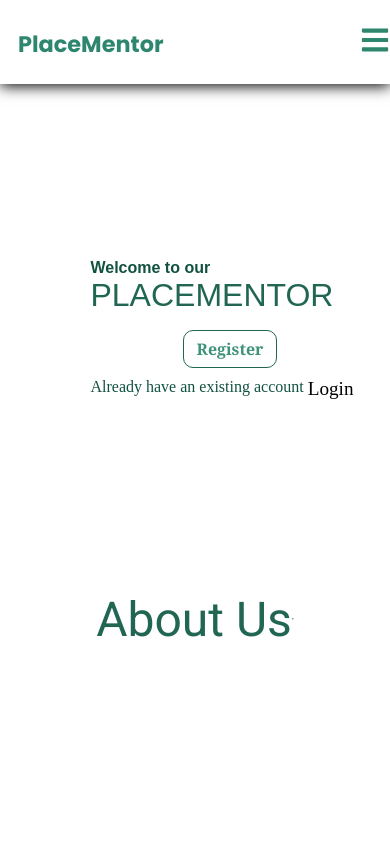
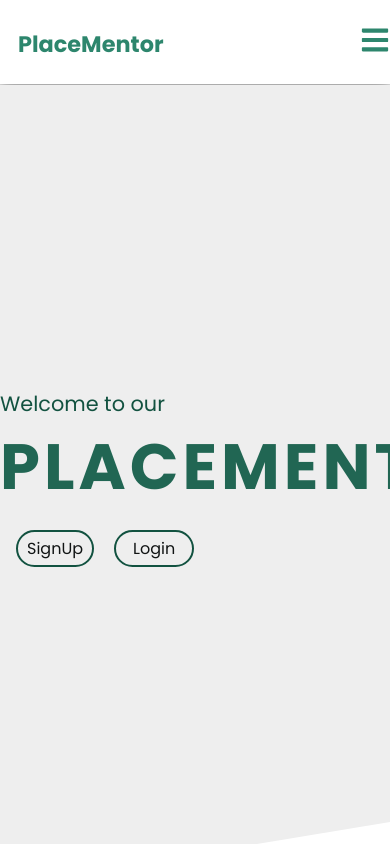
Before and after one commit to Nikhil-Gupta-prog/Placementor_app, a React (Create React App) app in the folder Client/client/: page / in a window 390 px wide. Shown: the top 844 px of the page. Built offline with nearby package versions, Linux system fonts and the light colour scheme.

Commit message:
Home Page update with SVG,fonts and background

```diff
--- a/Client/client/src/Components/Header/Navbar.js
+++ b/Client/client/src/Components/Header/Navbar.js
@@ -1,56 +1,57 @@
-import React,{useState} from "react";
+import React, { useState } from "react";
 import "./Navbar.css";
-import {Link} from "react-router-dom";
-import { FaBars } from 'react-icons/fa';
+import { Link } from "react-router-dom";
+import { FaBars } from "react-icons/fa";
 import { IconContext } from "react-icons";
 
 const Navbar = () => {
   const [navResponse, setNavResponse] = useState(false);
-  const navToggleHandler = () =>{
-    setNavResponse((prevState)=>!prevState);
-  }
+  const navToggleHandler = () => {
+    setNavResponse((prevState) => !prevState);
+  };
   return (
-
     <nav className="parent_nav">
-      <div> <h1 className="nav_logo" >PlaceMentor</h1>
-
+      <div>
+        {" "}
+        <h1 className="nav_logo">PlaceMentor</h1>
       </div>
       <div>
-      <ul className={navResponse ?"parent_nav_list_mobileview":"parent_nav_list "}>
+        <ul
+          className={
+            navResponse ? "parent_nav_list_mobileview" : "parent_nav_list "
+          }
+        >
           <li>
-            <Link to ="/">Home</Link>
+            <Link to="/">Home</Link>
           </li>
           <li>
-            <Link to ="about">About</Link>
+            <Link to="about">About</Link>
           </li>
           <li>
-            <Link to ="/signup">Sign Up</Link>
+            <Link to="/signup">Sign Up</Link>
           </li>
           <li>
-            <Link to ="/signin">Sign In</Link>
+            <Link to="/signin">Sign In</Link>
           </li>
 
           <li>
-            <Link to ="/form">Form</Link>
+            <Link to="/form">Form</Link>
           </li>
           <li>
-            <Link to ="/book">Books</Link>
+            <Link to="/book">Books</Link>
           </li>
           <li>
-            <Link to ="/profile">Profile</Link>
+            <Link to="/profile">Profile</Link>
           </li>
         </ul>
       </div>
       <div className="hamburger_icon" onClick={navToggleHandler}>
-      <IconContext.Provider
-      value={{ color: '#2d866d', size: '30px' }}
-    >
-      <div>
-        <FaBars />
+        <IconContext.Provider value={{ color: "#2d866d", size: "30px" }}>
+          <div>
+            <FaBars />
+          </div>
+        </IconContext.Provider>
       </div>
-    </IconContext.Provider>
-        </div>
-
     </nav>
   );
 };
--- a/Client/client/src/Components/Home/Home.css
+++ b/Client/client/src/Components/Home/Home.css
@@ -1,141 +1,84 @@
-/* .main_home{
-    background: rgb(2,0,36);
-    background: radial-gradient(circle, rgba(2,0,36,1) 3%, #0a0a73 44%, rgba(39,110,125,1) 95%);
-} */
+@import url("https://fonts.googleapis.com/css2?family=Poppins:ital,wght@0,200;0,300;0,400;0,500;0,600;0,700;1,100;1,200;1,900&display=swap");
+
 
 .home {
   display: flex;
-  justify-content: space-around;
+  justify-content: space-evenly;
   align-items: center;
   width: 100vw;
-  height: 100vh;
+  height: 95vh;
+  background-color: #eeeeee;
+  clip-path: polygon(0 0, 100% 0%, 100% 92%, 0% 100%);
 }
 
 .home_title {
   display: flex;
   flex-direction: column;
-  margin-left: 70px;
-  color: #125240;
+
 }
-.home_title h4 {
+.home_title h3 {
   font-size: 1.3em;
   color: #125240;
-  font-family: sans-serif;
+  font-family: "Poppins", sans-serif;
+  font-weight: 400;
 }
 .home_title_name {
   font-size: 4em;
-  font-family: sans-serif;
-  font-weight: 400;
+  font-family: "Poppins", sans-serif;
+  font-weight: 800;
   color: #216653;
-  z-index: 2;
+  letter-spacing: 4px;
 }
 
-.home_subtitle {
-  color: #690b0b;
-  font-size: 2em;
-  font-family: monospace;
-  font-weight: 600;
-  text-align: center;
-}
 .image_block {
   width: 40vw;
+  margin-bottom: 110px;
 }
 .home_image {
-  width: 90%;
-  height: 100%;
+  width: 120%;
 }
 .button_block {
-  margin: 1.4em;
+  margin: 1em;
   display: flex;
-  justify-content: center;
+  justify-content: flex-start;
   align-items: center;
-  flex-direction: column;
+
 }
-.register_button {
-  font-size: 1.2em;
+.home_register_button{
+  background: transparent;
+  padding: 4px 9px;
+  font-size: 1em;
+  font-family: "Poppins", sans-serif;
+  font-weight: 400;
+  border: 2px solid #125240;
+  border-radius: 20px;
+  margin-right: 20px;
+  text-decoration: none;
+}
+.home_register_button:hover{
+  background-color: #125240;
+  color: #fff;
 
-  font-weight: bold;
-  border-radius: 20px;
 }
 
-.button_slide {
-  color: #3e927a;
-  border: 1px solid #216653;
+.home_login_button{
   background: transparent;
+  padding: 4px 17px;
+  font-size: 1em;
+  font-family: "Poppins", sans-serif;
+  font-weight: 400;
+  border: 2px solid #125240;
   border-radius: 20px;
-  padding: 10px 16px;
-  display: inline-block;
-  font-family: Georgia, "Times New Roman", Times, serif;
+  margin-right: 20px;
+  text-decoration: none;
 
-  cursor: pointer;
+}
+.home_login_button:hover{
+  background-color: #125240;
+  color: #fff;
 
-  -webkit-transition: ease-out 0.4s;
-  -moz-transition: ease-out 0.4s;
-  transition: ease-out 0.4s;
 }
-
-.slide_right:hover {
-  box-shadow: inset 400px 0 0 0 #216653;
-  color: #fff;
-}
-.home_login_block {
-  display: flex;
-  flex-direction: row;
-  margin-top: 10px;
-  font-size: 1.3em;
-}
-.home_login_block a {
-  color: #000;
-}
-.home_login_block a:hover {
-  color: #690b0b;
-}
-
 @media screen and (max-width: 490px) {
-  .home {
-    display: flex;
-    justify-content: center;
-    align-items: center;
-    height: 60vh;
-  }
-
-  .home_title h4 {
-    font-size: 1em;
-  }
-  .home_title_name {
-    font-size: 2em;
-    font-family: sans-serif;
-    font-weight: 400;
-    color: #216653;
-  }
 
 
-  .home_subtitle {
-    color: #690b0b;
-    font-size: 1em;
-    font-family: monospace;
-    font-weight: 200;
-    text-align: center;
-  }
-  .image_block {
-    display: none;
-  }
-
-  .button_block {
-    margin: 1em;
-  }
-  .register_button {
-    font-size: 1em;
-  }
-
-  .button_slide {
-    border-radius: 10px;
-    padding: 7px 13px;
-  }
-
-  .home_login_block {
-    margin-top: 10px;
-    font-size: 1em;
-    margin-left: -16px;
-  }
 }
--- a/Client/client/src/Components/Home/Home.js
+++ b/Client/client/src/Components/Home/Home.js
@@ -1,31 +1,28 @@
 import React from "react";
 import "./Home.css";
-
-import Image from "../../Assests/home.png";
+import { Link } from "react-router-dom";
+import Image from "../../Assests/Home.svg";
 
 const Home = () => {
   return (
-    <div className="main_home">
     <div className="home">
       <div className="home_title">
-          <h4>Welcome to our</h4>
+        <h3>Welcome to our</h3>
         <p className="home_title_name">PLACEMENTOR</p>
 
         <div className="button_block">
-            <button className="register_button button_slide slide_right">
-              Register
-            </button>
-            <div className="home_login_block">
-              <p>Already have an existing account&nbsp;</p>
-              <a href="#">Login</a>
-            </div>
+          <Link to="/signup" className="home_register_button ">
+            SignUp
+          </Link>
+          <Link to="/signin" className="home_login_button">
+            Login{" "}
+          </Link>
         </div>
       </div>
       <div className="image_block">
         <img src={Image} className="home_image" />
       </div>
     </div>
-    </div>
   );
 };
 
```
Also changed, not shown: Client/client/src/Components/Header/Navbar.css (+18 -24 lines), Client/client/src/Assests/Home.svg (added). Lines whose indentation alone changed are shown as unchanged.
